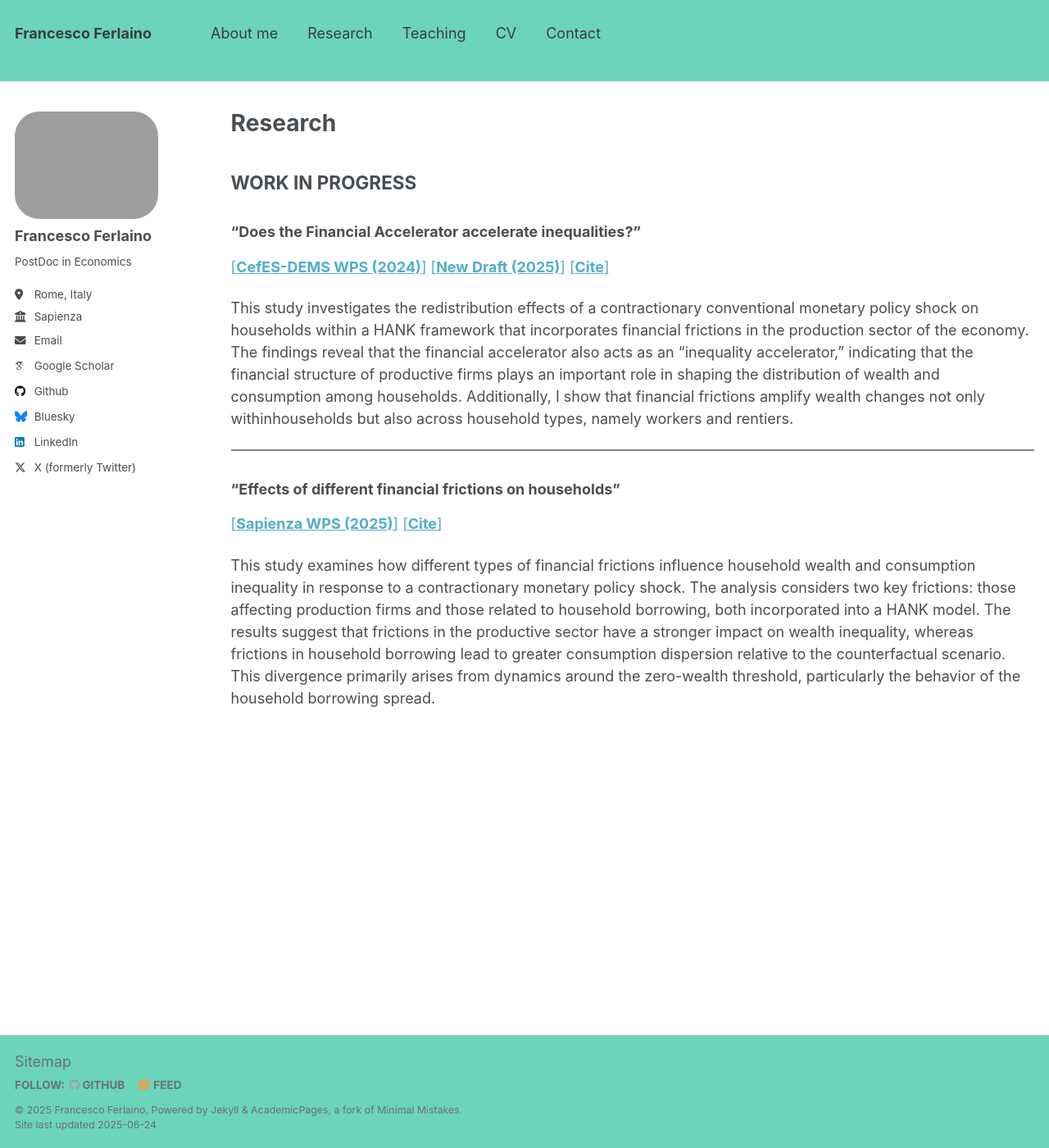
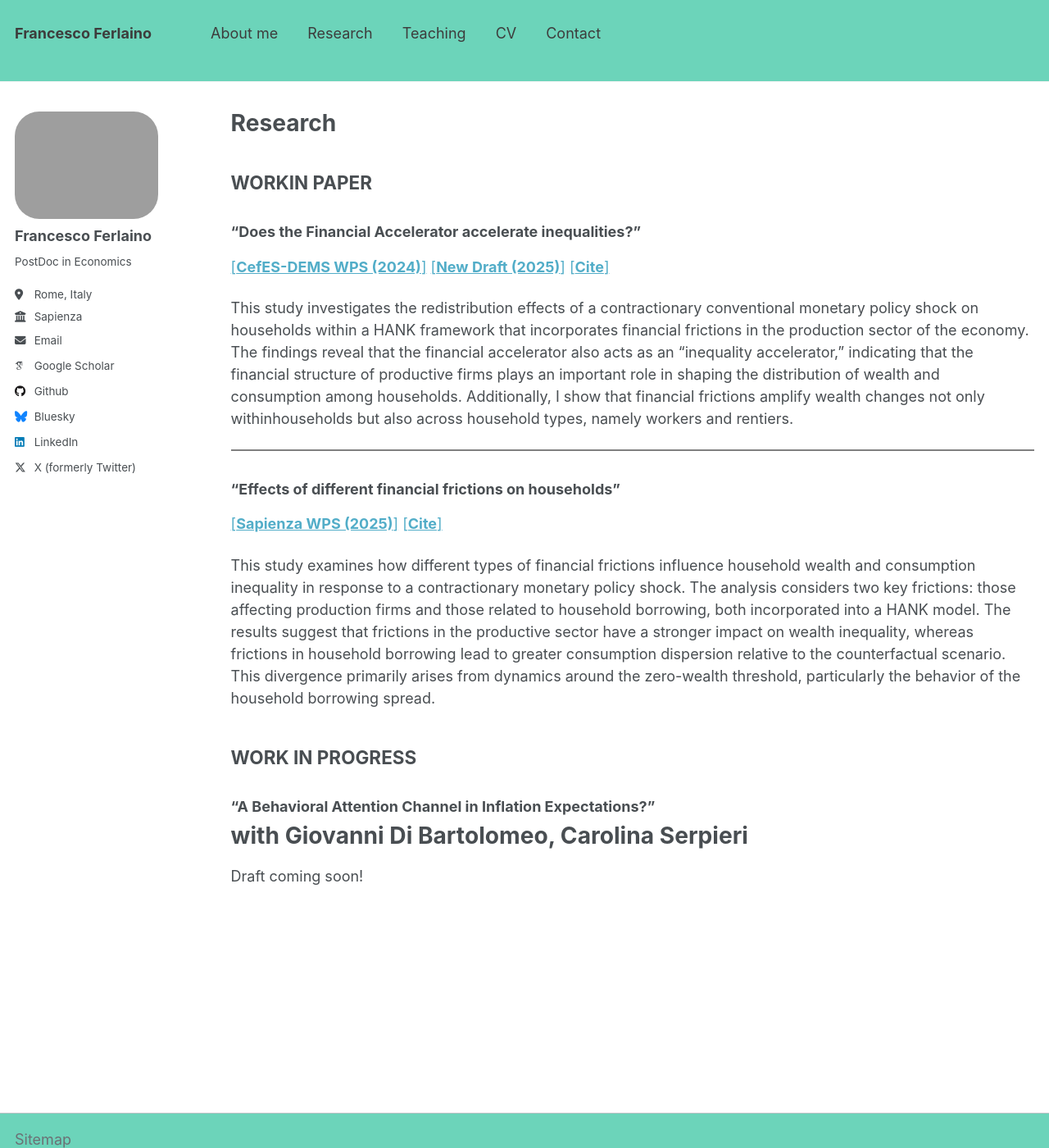
Before and after one commit to fraferla/fraferla.github.io, a Jekyll site: the page built from _pages/research.md, in a window 1280 px wide and 1400 px high. Shown: the whole window at 82% size. Built offline with Jekyll 4.4.1, drawn with Linux system fonts in a browser that asks for light colours; some web fonts are replaced.

Commit message:
update_research

```diff
--- a/_pages/research.md
+++ b/_pages/research.md
@@ -5,7 +5,7 @@ permalink: /research/
 author_profile: true
 ---
 
-## WORK IN PROGRESS
+## WORKIN PAPER
 
 ### "Does the Financial Accelerator accelerate inequalities?"
 
@@ -24,3 +24,15 @@ This study investigates the redistribution effects of a contractionary conventio
 [[**Cite**]](http://fraferla.github.io/files/cite/Ferlaino_2025b.txt)
 
 This study examines how different types of financial frictions influence household wealth and consumption inequality in response to a contractionary monetary policy shock. The analysis considers two key frictions: those affecting production firms and those related to household borrowing, both incorporated into a HANK model. The results suggest that frictions in the productive sector have a stronger impact on wealth inequality, whereas frictions in household borrowing lead to greater consumption dispersion relative to the counterfactual scenario. This divergence primarily arises from dynamics around the zero-wealth threshold, particularly the behavior of the household borrowing spread.
+
+
+
+
+
+## WORK IN PROGRESS
+
+### "A Behavioral Attention Channel in Inflation Expectations?"
+
+# with Giovanni Di Bartolomeo, Carolina Serpieri
+
+Draft coming soon!
```
Also changed, not shown: 2 other files.
